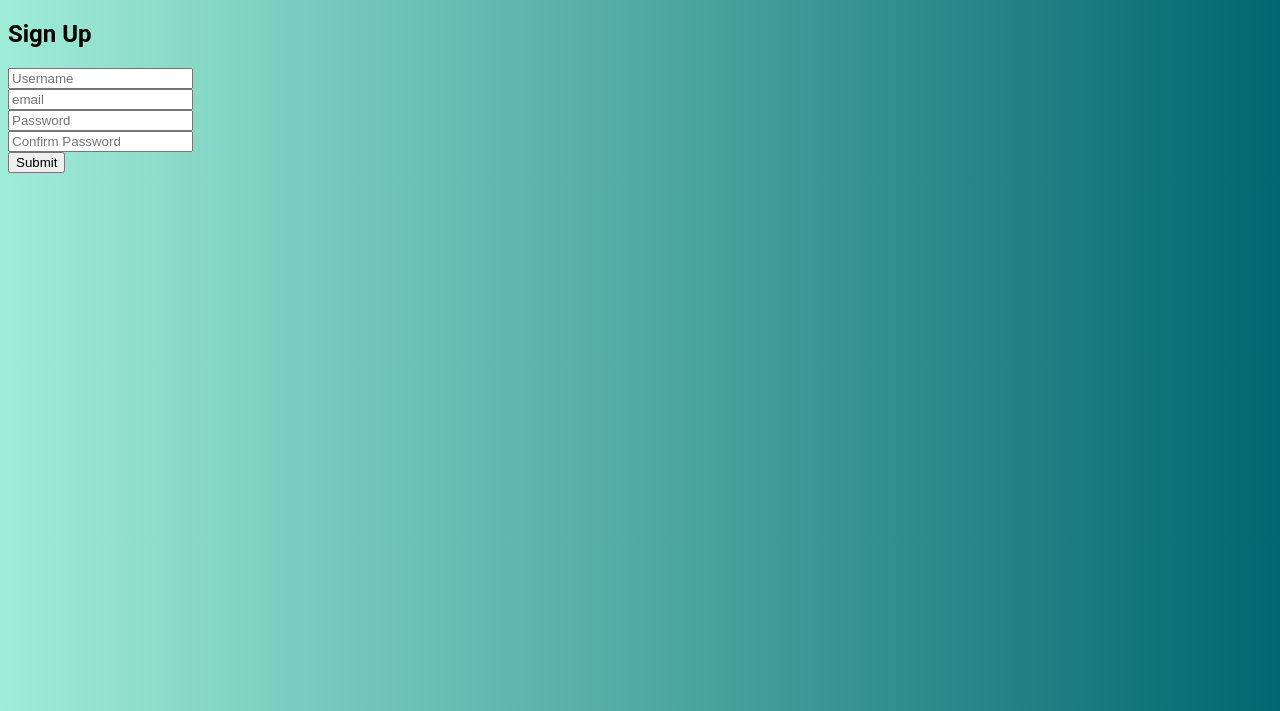
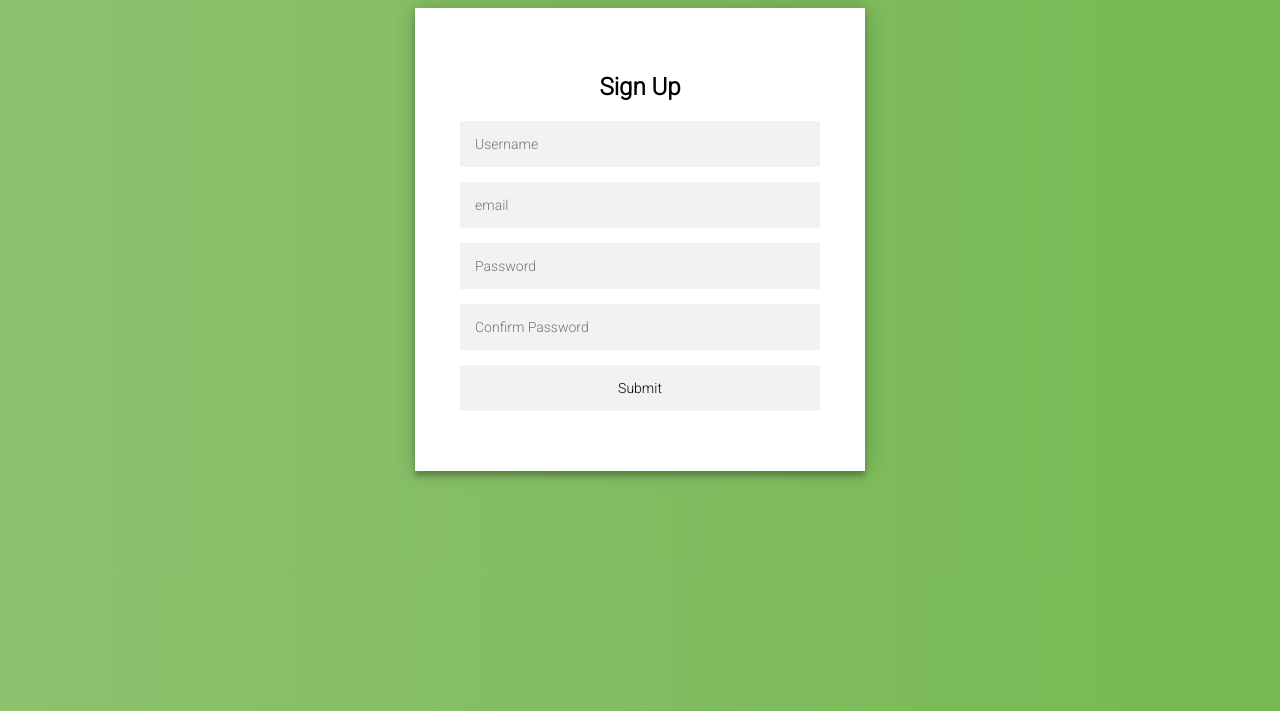
Before and after one commit to Ant2000code/Captured-webster, a Django app: template templates/register.html in a window 1280 px wide. Shown: the top 711 px of the page. Run offline with Django 3.2, Linux system fonts and the light colour scheme; the template is opened without the code that fills it, so the values that code supplies are empty; parts of the project's set-up code (start-up, migrations or seed data) failed here and were passed over.

Commit message:
adding solution

```diff
--- a/AskMe/views.py
+++ b/AskMe/views.py
@@ -100,7 +100,7 @@ def registerStudent(request):
                 userName=username,
                 quesNo=0,
                 ansNo=0
-                )
+
                 detail.save()
                 print('user created')
                 return redirect('login')
--- a/static/login_register.css
+++ b/static/login_register.css
@@ -1,5 +1,8 @@
+@import url(https://fonts.googleapis.com/css?family=Roboto:300);
 
-  .form {
+
+  .form
+  {
     position: relative;
     z-index: 1;
     background: #FFFFFF;
@@ -58,3 +61,70 @@
     -webkit-font-smoothing: antialiased;
     -moz-osx-font-smoothing: grayscale;
   }
+
+  @import url(https://fonts.googleapis.com/css?family=Roboto:300);
+
+
+.form {
+  position: relative;
+  z-index: 1;
+  background: #ffffff;
+  max-width: 360px;
+  margin: 0 auto 100px;
+  padding: 45px;
+  text-align: center;
+  box-shadow: 0 0 20px 0 rgba(0, 0, 0, 0.2), 0 5px 5px 0 rgba(0, 0, 0, 0.24);
+}
+.form input {
+  font-family: "Roboto", sans-serif;
+  outline: 0;
+  background: #f2f2f2;
+  width: 100%;
+  border: 0;
+  margin: 0 0 15px;
+  padding: 15px;
+  box-sizing: border-box;
+  font-size: 14px;
+}
+.form button {
+  font-family: "Roboto", sans-serif;
+  text-transform: uppercase;
+  outline: 0;
+  background: #4caf50;
+  width: 100%;
+  border: 0;
+  padding: 15px;
+  color: #ffffff;
+  font-size: 14px;
+  -webkit-transition: all 0.3 ease;
+  transition: all 0.3 ease;
+  cursor: pointer;
+}
+.form button:hover,
+.form button:active,
+.form button:focus {
+  background: #43a047;
+}
+.form .message {
+  margin: 15px 0 0;
+  color: #b3b3b3;
+  font-size: 12px;
+}
+.form .message a {
+  color: #4caf50;
+  text-decoration: none;
+}
+.form .register-form {
+  display: none;
+}
+
+body {
+  background: #76b852; /* fallback for old browsers */
+  background: -webkit-linear-gradient(right, #76b852, #8dc26f);
+  background: -moz-linear-gradient(right, #76b852, #8dc26f);
+  background: -o-linear-gradient(right, #76b852, #8dc26f);
+  background: linear-gradient(to left, #76b852, #8dc26f);
+  font-family: "Roboto", sans-serif;
+  -webkit-font-smoothing: antialiased;
+  -moz-osx-font-smoothing: grayscale;
+}
--- a/templates/index.html
+++ b/templates/index.html
@@ -40,6 +40,7 @@
                     <li class="nav-item ">
                       <a class="nav-link" href="/register/tutor">Register as Tutor<span class="sr-only">(current)</span></a>
                      </li>
+
                      <li class="nav-item ">
                       <a class="nav-link" href="/register/student">Register as Student<span class="sr-only">(current)</span></a>
                      </li>
--- a/templates/login.html
+++ b/templates/login.html
@@ -1,5 +1,6 @@
 
 {% load static %}
+
 <!DOCTYPE html>
 <html lang="en">
 <head>
@@ -11,7 +12,7 @@
 </head>
 <body>
      <!-- Sign up form -->
-     <form action="login" method="POST">
+     <form class="form" action="login" method="POST">
 
         <h2 class="title">Sign In</h2>
 
--- a/templates/register.html
+++ b/templates/register.html
@@ -13,7 +13,7 @@
 
 <body>
      <!-- Sign up form -->
-     <form action="" method="POST">
+     <form class="form" action="" method="POST">
 
         <h2 class="title">Sign Up</h2>
 
```
